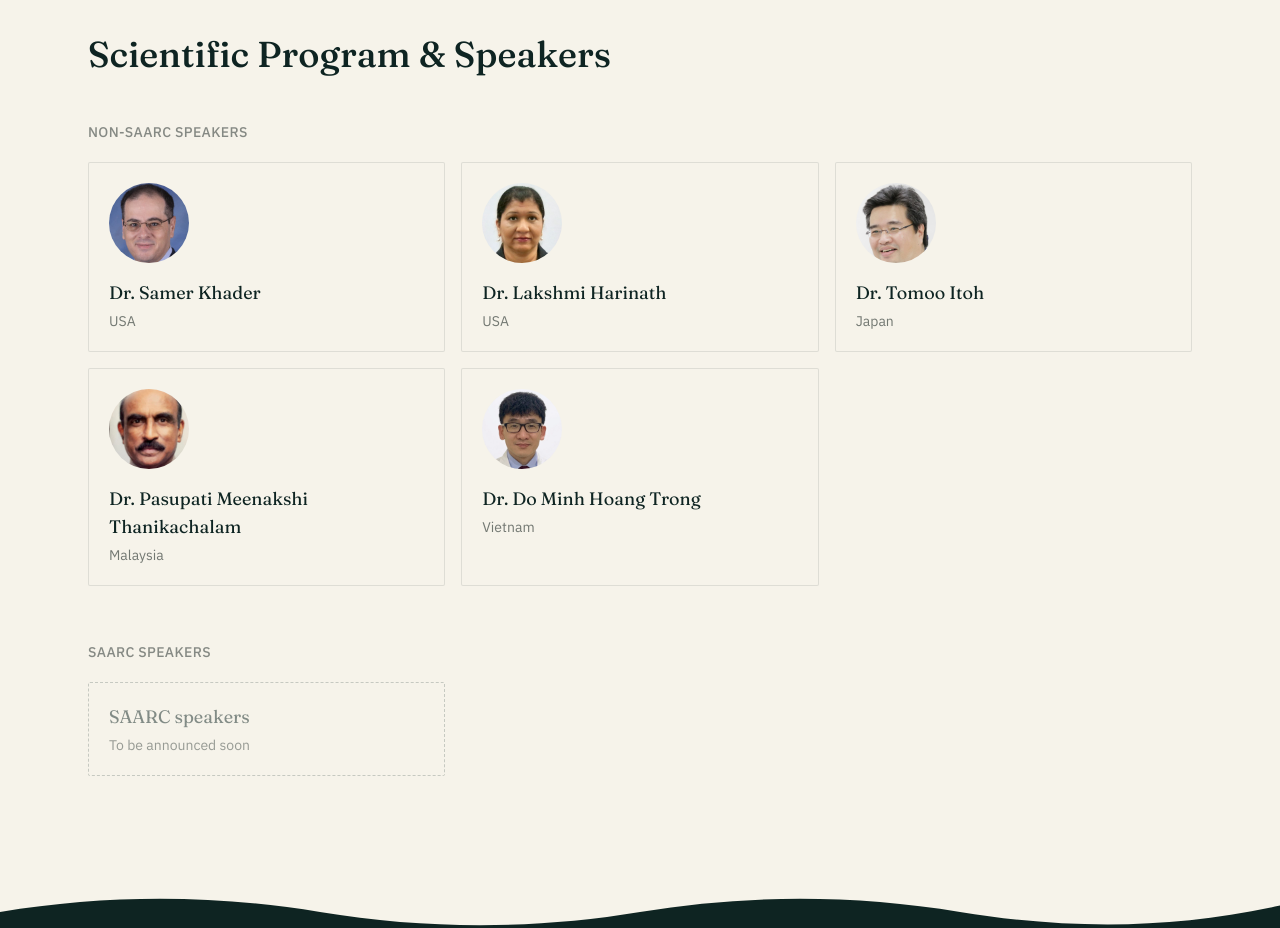
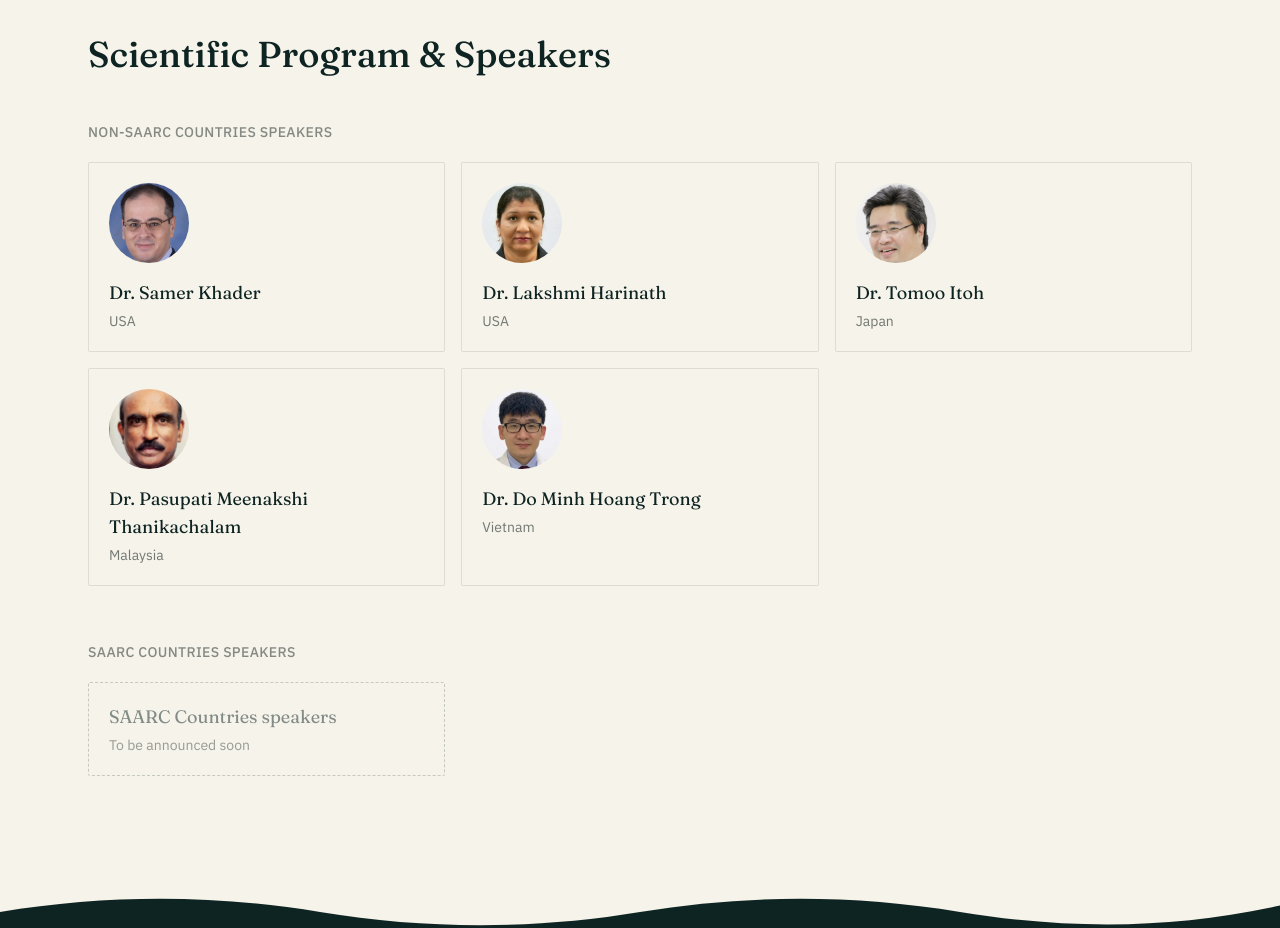
Before and after one commit to sach2027/SACH, a Next.js app: page / in a window 1280 px wide. Shown: the part 1320-2248 px from the top of the page. Built offline with nearby package versions, Linux system fonts and the light colour scheme.

Commit message:
Rename speaker section headings to include 'Countries'

```diff
--- a/src/components/Speakers.tsx
+++ b/src/components/Speakers.tsx
@@ -32,7 +32,7 @@ function SpeakerCard({ speaker }: { speaker: Speaker }) {
 function ComingSoonCard() {
   return (
     <div className="flex flex-col items-start justify-center rounded-sm border border-dashed border-ink/20 bg-transparent p-5">
-      <p className="font-display text-lg text-ink/50">SAARC speakers</p>
+      <p className="font-display text-lg text-ink/50">SAARC Countries speakers</p>
       <p className="mt-1 text-sm text-slate/50">To be announced soon</p>
     </div>
   );
@@ -49,7 +49,7 @@ export default function Speakers() {
         </h2>
 
         <h3 className="mt-12 text-sm font-medium uppercase tracking-wide text-slate/60">
-          Non-SAARC speakers
+          Non-SAARC Countries speakers
         </h3>
         <div className="mt-5 grid grid-cols-1 gap-4 sm:grid-cols-2 lg:grid-cols-3">
           {nonSaarc.map((s) => (
@@ -58,7 +58,7 @@ export default function Speakers() {
         </div>
 
         <h3 className="mt-14 text-sm font-medium uppercase tracking-wide text-slate/60">
-          SAARC speakers
+          SAARC Countries speakers
         </h3>
         <div className="mt-5 grid grid-cols-1 gap-4 sm:grid-cols-2 lg:grid-cols-3">
           <ComingSoonCard />
```
